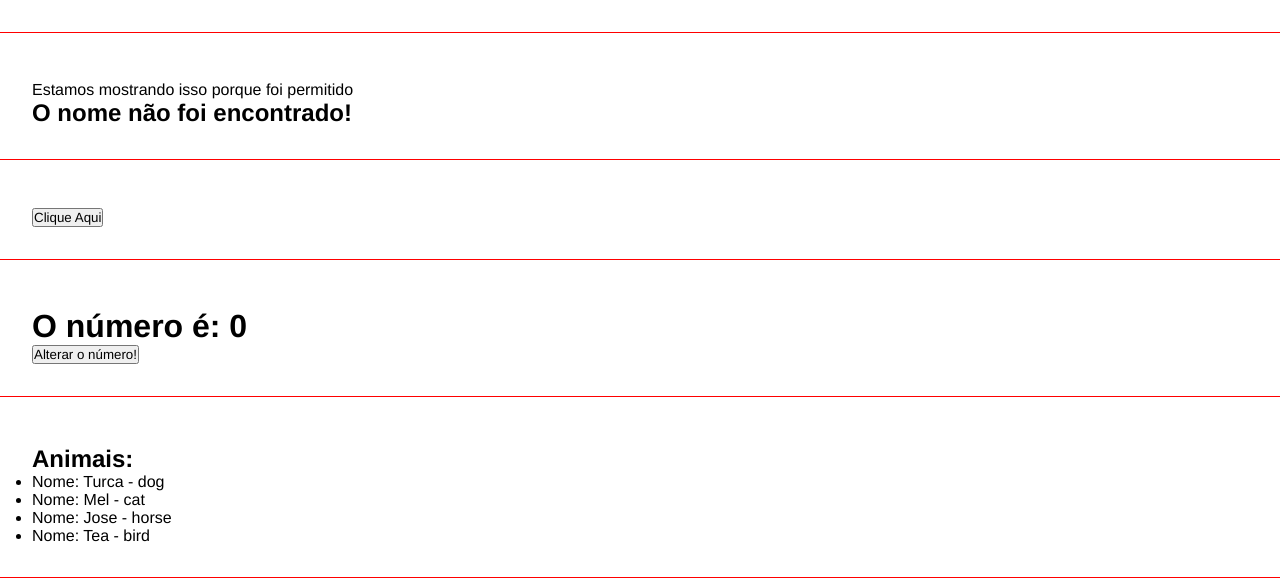
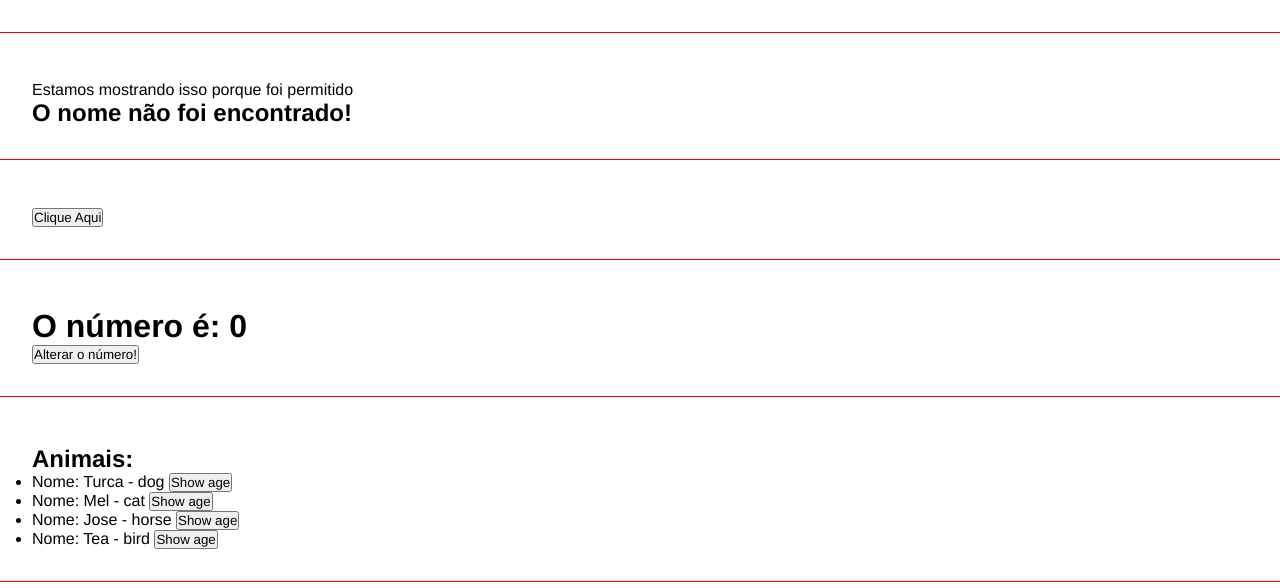
Before and after one commit to renanperin7/angular, an Angular app in the folder curso-angular/: page / in a window 1280 px wide. Shown: the part 656-1244 px from the top of the page. Built offline with nearby package versions, Linux system fonts and the light colour scheme.

Commit message:
interfaces

```diff
--- /dev/null
+++ b/curso-angular/src/app/Animal.ts
@@ -0,0 +1,5 @@
+export interface Animal {
+    name: string
+    type: string
+    age: number
+}
--- a/curso-angular/src/app/components/list-render/list-render.component.html
+++ b/curso-angular/src/app/components/list-render/list-render.component.html
@@ -3,6 +3,8 @@
     <ul>
         <li *ngFor="let animal of animals">
             Nome: {{animal.name}} - {{animal.type}}
+            <button (click)="showAge(animal)">Show age</button>
         </li>
+        <h3>{{ animalDetails }}</h3>
     </ul>
 </div>
--- a/curso-angular/src/app/components/list-render/list-render.component.ts
+++ b/curso-angular/src/app/components/list-render/list-render.component.ts
@@ -1,4 +1,6 @@
 import { Component } from '@angular/core';
+
+import { Animal } from 'src/app/Animal';
 
 @Component({
   selector: 'app-list-render',
@@ -6,10 +8,16 @@
   styleUrls: ['./list-render.component.css']
 })
 export class ListRenderComponent {
-  animals = [
-    {name: "Turca", type: "dog"},
-    {name: "Mel", type: "cat"},
-    {name: "Jose", type: "horse"},
-    {name: "Tea", type: "bird"}
+  animals: Animal[] = [
+    {name: "Turca", type: "dog", age: 12},
+    {name: "Mel", type: "cat", age: 3},
+    {name: "Jose", type: "horse", age: 63},
+    {name: "Tea", type: "bird", age: 43}
   ]
+
+  animalDetails = ''
+
+  showAge(animal: Animal): void {
+    this.animalDetails = `O pet ${animal.name} tem ${animal.age} anos.`
+  }
 }
```
